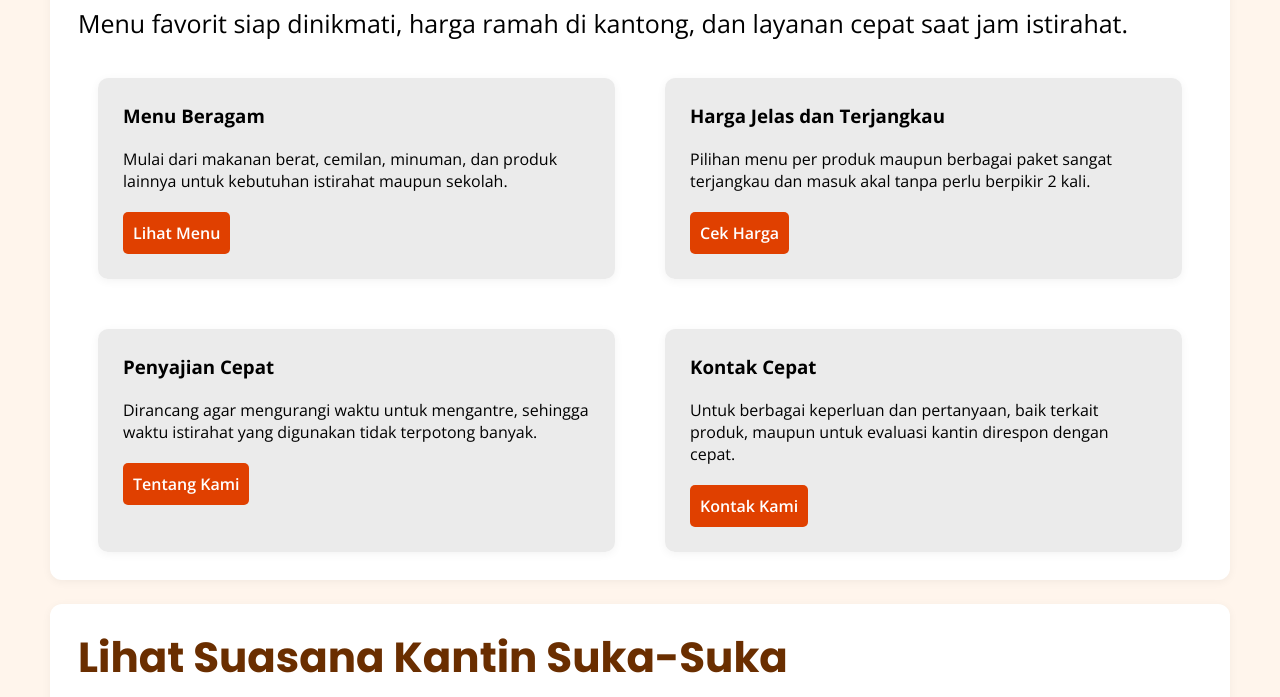
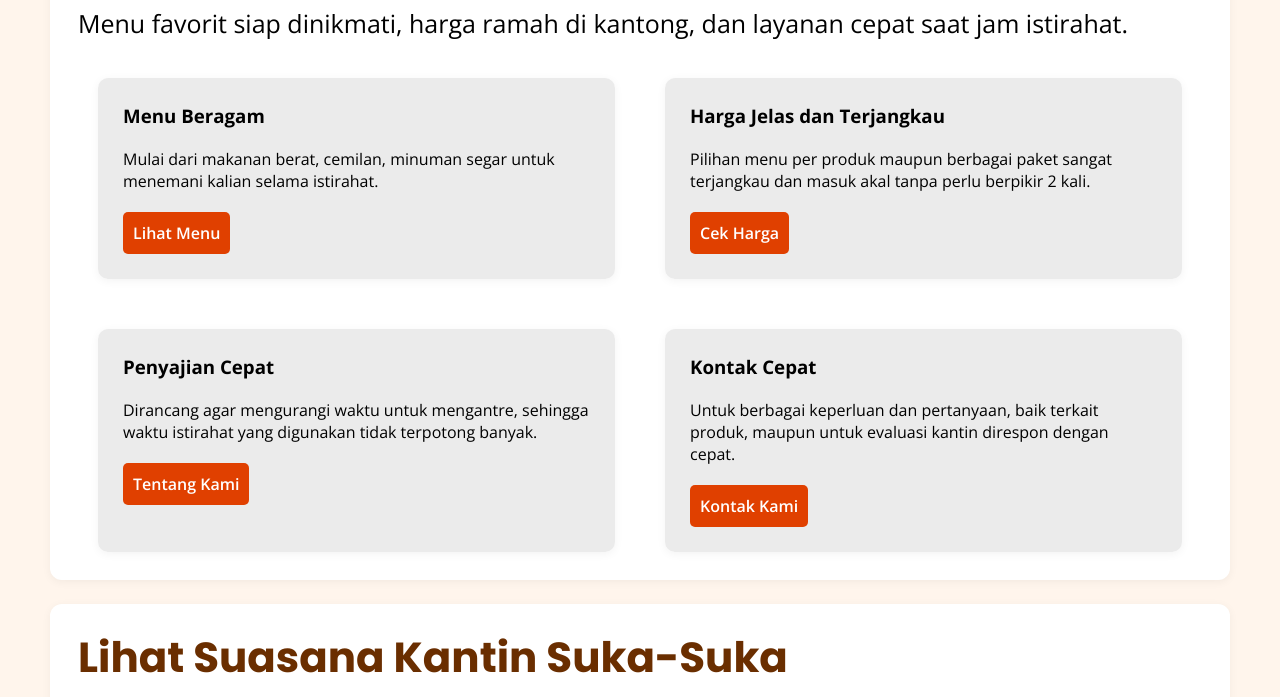
Before and after one commit to Manuell132/kantin-suka-suka, a plain HTML site: page index.html in a window 1280 px wide. Shown: the part 854-1551 px from the top of the page. Drawn offline with nearby package versions, Linux system fonts and the light colour scheme.

Commit message:
fix: refine the menu highlight in home page

```diff
--- a/index.html
+++ b/index.html
@@ -87,8 +87,8 @@
             <div class="card">
               <h3>Menu Beragam</h3>
               <p>
-                Mulai dari makanan berat, cemilan, minuman, dan produk lainnya
-                untuk kebutuhan istirahat maupun sekolah.
+                Mulai dari makanan berat, cemilan, minuman segar untuk menemani
+                kalian selama istirahat.
               </p>
               <a href="./pages/products.html" class="button card-button"
                 >Lihat Menu</a
```
